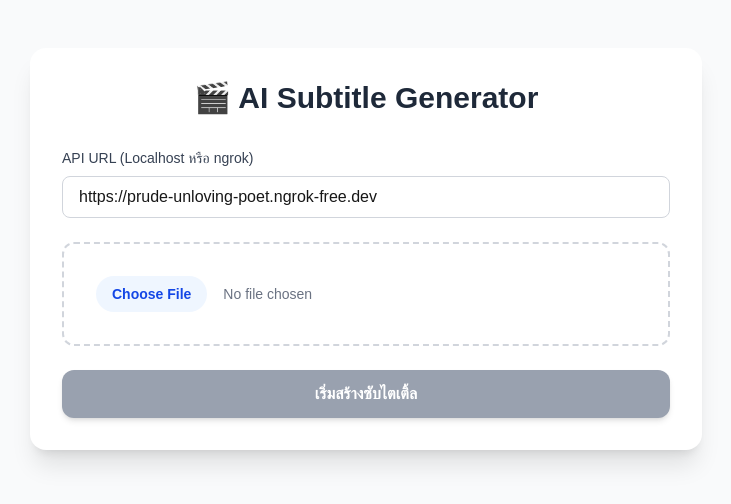
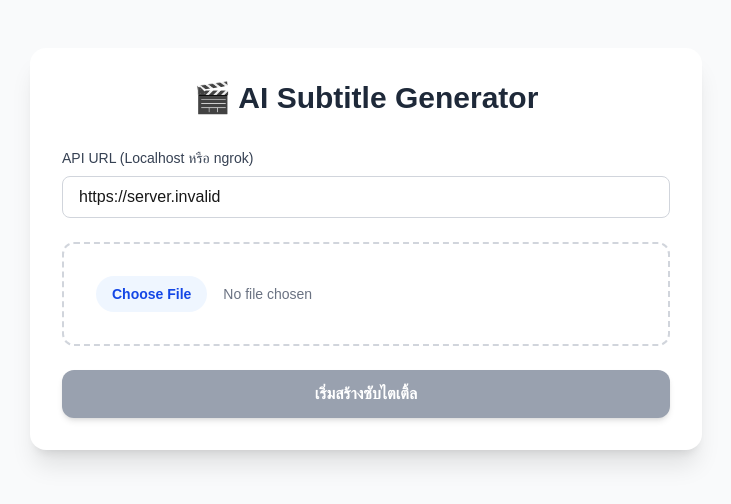
Before and after one commit to M77TH/Zaizub, a Next.js app in the folder frontend/: page / in a window 1280 px wide. Shown: the top 504 px of the page, without its empty margins (274-1005 px from the left). Built offline with nearby package versions, Linux system fonts and the light colour scheme; no server answers.

Commit message:
Update page.tsx

```diff
--- a/frontend/app/page.tsx
+++ b/frontend/app/page.tsx
@@ -4,7 +4,10 @@ import { useState } from 'react';
 
 export default function Home() {
   const [file, setFile] = useState<File | null>(null);
-  const [apiUrl, setApiUrl] = useState('https://prude-unloving-poet.ngrok-free.dev'); // เปลี่ยนเป็น ngrok URL ตอนเทสเครื่องคนอื่นhttp://localhost:8000
+
+  // ngrok URL = https://prude-unloving-poet.ngrok-free.dev
+  // local = http://localhost:8000
+  const [apiUrl, setApiUrl] = useState(process.env.NEXT_PUBLIC_API_URL);
   const [loading, setLoading] = useState(false);
   const [videoUrl, setVideoUrl] = useState<string | null>(null);
   const [errorMsg, setErrorMsg] = useState('');
```
